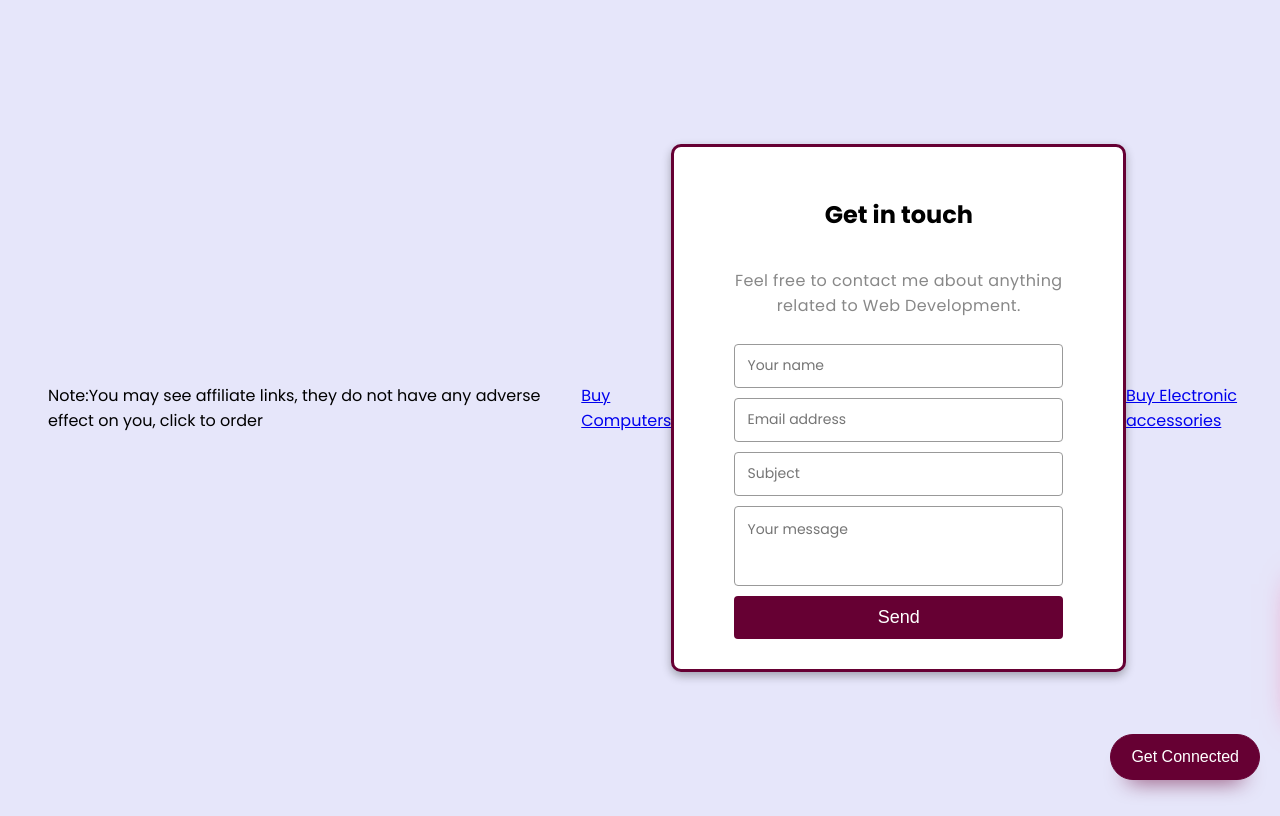
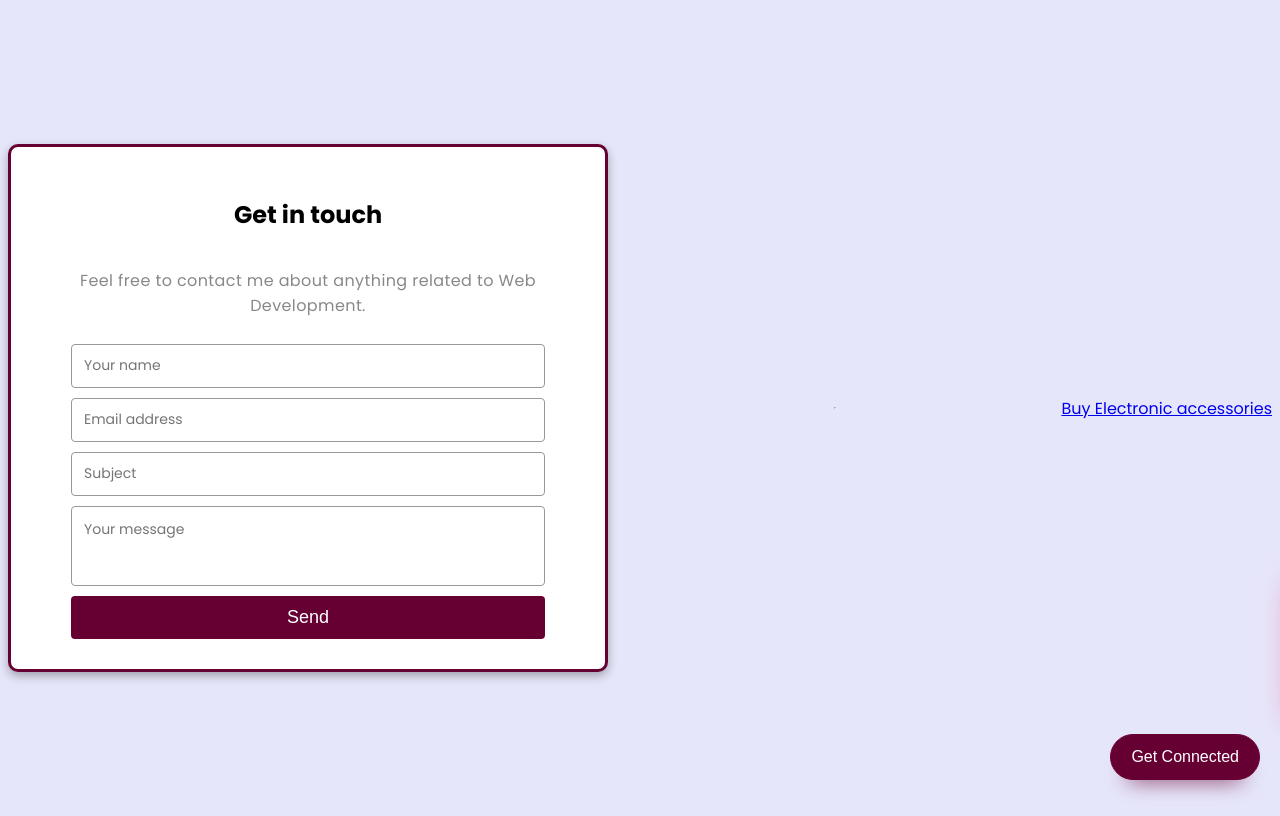
Before and after one commit to Israel1thePro/Israel1thepro.github.io, a plain HTML site: page index.html in a window 1280 px wide. Drawn offline with Linux system fonts and the light colour scheme.

Commit message:
Update index.html

```diff
--- a/index.html
+++ b/index.html
@@ -12,11 +12,6 @@
 </head>
 
 <body>
-<blockquote>
-Note:You may see affiliate links, they do not have any adverse effect on you, click to order
-</blockquote>
-
-<a target="_blank" href="https://www.amazon.com/b?_encoding=UTF8&tag=storeuten23-20&linkCode=ur2&linkId=2869443ff9b72d213d2f6af5089e1507&camp=1789&creative=9325&node=565108">Buy Computers</a>
     <div class="container">
         <h2>Get in touch</h2>
         <p>Feel free to contact me about anything related to Web Development.</p>
@@ -72,9 +67,13 @@ Note:You may see affiliate links, they do not have any adverse effect on you, cl
         </div>
     </div>
     <button class="connect-btn">Get Connected</button>
+<hr>
+
 
 <a target="_blank" href="https://www.amazon.com/gp/search?ie=UTF8&tag=storeuten23-20&linkCode=ur2&linkId=cd6ee19100823b8c9e57a1da00b2037f&camp=1789&creative=9325&index=pc-hardware&keywords=laptops phone tablet computer hardware">Buy Electronic accessories</a>
     <script src="script.js"></script>
+<pNote: This website contains affiliate links, but know that they are just for marketing purpose.Click to order any product of your choice.
+</p>
 
 <script id="mcjs">!function(c,h,i,m,p){m=c.createElement(h),p=c.getElementsByTagName(h)[0],m.async=1,m.src=i,p.parentNode.insertBefore(m,p)}(document,"script","https://chimpstatic.com/mcjs-connected/js/users/cfc26b8b9d142be6e14f79786/47ca4f886341601c8ba8c3807.js");</script>
 </body>
```
